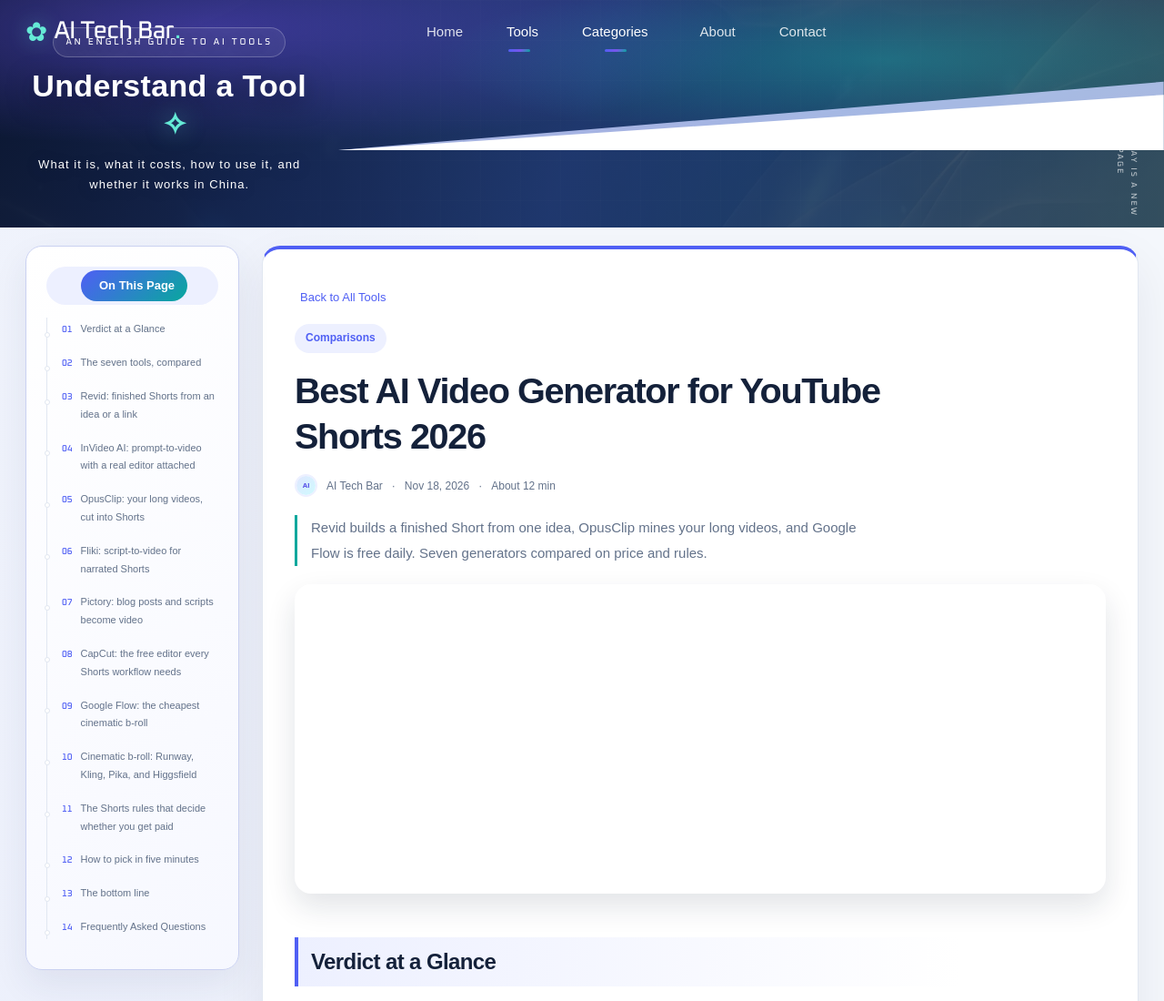
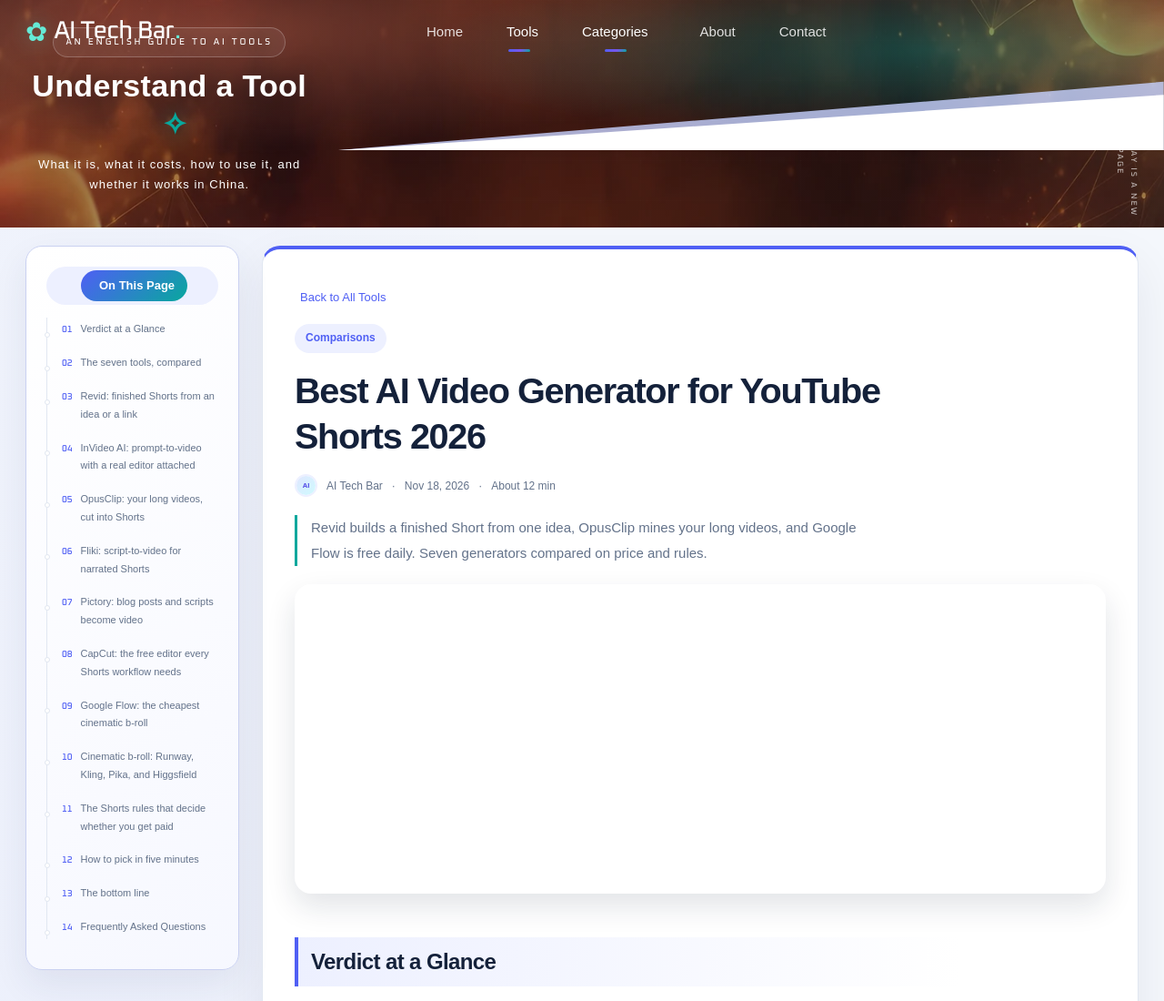
Before and after one commit to hsk203/ai-tools-guide-en, an Astro site: page /posts/best-ai-video-generator-for-youtube-shorts in a window 1280 px wide. Shown: the top 1100 px of the page at 91% size. Built offline with nearby package versions, Linux system fonts and the light colour scheme; Astro itself is replaced by a stand-in of ours; what @iconify/tailwind4 would draw is missing.

Commit message:
Refresh homepage hero visual settings

```diff
--- a/src/components/header/Welcome.astro
+++ b/src/components/header/Welcome.astro
@@ -14,7 +14,7 @@ const Heading = headingLevel === 1 ? "h1" : "h2";
 
 <section
   class:list={["welcome-section", { compact }]}
-  style={`background-image: url('${welcomeConfig.bgImage}')`}
+  style={`background-image: url('${welcomeConfig.bgImage}'); --hero-position: ${welcomeConfig.imagePosition}; --hero-overlay: ${welcomeConfig.overlayOpacity};`}
   aria-label={title || welcomeConfig.title}
 >
   <div class="hero-shade"></div>
@@ -44,9 +44,9 @@ const Heading = headingLevel === 1 ? "h1" : "h2";
 <style>
   .welcome-section {
     position: relative;
-    height: 390px;
+    height: 360px;
     background-size: cover;
-    background-position: center 47%;
+    background-position: var(--hero-position, center 47%);
     display: flex;
     align-items: center;
     justify-content: center;
@@ -59,9 +59,22 @@ const Heading = headingLevel === 1 ? "h1" : "h2";
     inset: 0;
     z-index: 0;
     background:
-      radial-gradient(ellipse at 76% 26%, #16d9c34a, transparent 36%),
-      radial-gradient(ellipse at 18% 12%, #7355ff6b, transparent 42%),
-      linear-gradient(108deg, #09152cf0 0%, #17285dd9 50%, #07283bd1 100%);
+      radial-gradient(
+        ellipse at 80% 22%,
+        color-mix(in srgb, var(--accent-2) 34%, transparent),
+        transparent 38%
+      ),
+      radial-gradient(
+        ellipse at 18% 14%,
+        color-mix(in srgb, var(--accent-warm) 36%, transparent),
+        transparent 42%
+      ),
+      linear-gradient(
+        108deg,
+        rgb(23 12 29 / var(--hero-overlay, 0.42)) 0%,
+        rgb(28 16 39 / calc(var(--hero-overlay, 0.42) * 0.72)) 52%,
+        rgb(9 25 33 / calc(var(--hero-overlay, 0.42) * 0.88)) 100%
+      );
   }
   .welcome-section::after {
     content: "";
@@ -69,7 +82,7 @@ const Heading = headingLevel === 1 ? "h1" : "h2";
     inset: 0;
     z-index: 1;
     pointer-events: none;
-    opacity: 0.2;
+    opacity: 0.14;
     background-image:
       linear-gradient(#ffffff12 1px, transparent 1px),
       linear-gradient(90deg, #ffffff12 1px, transparent 1px);
@@ -86,7 +99,7 @@ const Heading = headingLevel === 1 ? "h1" : "h2";
     position: relative;
     z-index: 3;
     padding: 25px 20px 55px;
-    text-shadow: 0 2px 18px #1f2c6150;
+    text-shadow: 0 2px 18px rgb(17 10 28 / 48%);
   }
   .hero-eyebrow {
     display: inline-flex;
@@ -108,15 +121,15 @@ const Heading = headingLevel === 1 ? "h1" : "h2";
     letter-spacing: 0.01em;
     font-weight: 700;
     line-height: 1.28;
-    text-shadow: 0 6px 28px #07162b9c;
+    text-shadow: 0 6px 28px rgb(17 10 28 / 64%);
   }
   .hero-sparkle {
     display: inline-block;
     font-size: 33px;
     margin-left: 12px;
     vertical-align: top;
-    color: #65ead6;
-    text-shadow: 0 0 24px #65ead680;
+    color: var(--accent-2);
+    text-shadow: 0 0 24px color-mix(in srgb, var(--accent-2) 52%, transparent);
   }
   .hero-content p {
     font-size: 15px;
@@ -134,7 +147,7 @@ const Heading = headingLevel === 1 ? "h1" : "h2";
     font-size: 11px;
     letter-spacing: 0.05em;
     backdrop-filter: blur(12px);
-    box-shadow: 0 10px 30px #07162b36;
+    box-shadow: 0 10px 30px rgb(17 10 28 / 28%);
   }
   .hero-explore:hover {
     background: #ffffff2e;
@@ -179,8 +192,8 @@ const Heading = headingLevel === 1 ? "h1" : "h2";
   }
   @media (max-width: 760px) {
     .welcome-section {
-      height: 340px;
-      background-position: 40% center;
+      height: 320px;
+      background-position: 58% center;
     }
     .hero-content {
       padding-top: 50px;
--- a/src/config.ts
+++ b/src/config.ts
@@ -73,6 +73,8 @@ export const welcomeConfig = {
   title: t("hero.title"),
   subTitle: t("hero.subtitle"),
   bgImage: settings.hero.image,
+  imagePosition: settings.hero.imagePosition ?? "center 47%",
+  overlayOpacity: settings.hero.overlayOpacity ?? 0.42,
 };
 
 export const personalInfo = {
--- a/src/site.config.json
+++ b/src/site.config.json
@@ -11,7 +11,9 @@
   }
  },
  "hero": {
-  "image": "/images/hero-en.webp"
+  "image": "/images/hero.webp",
+  "imagePosition": "center 52%",
+  "overlayOpacity": 0.42
  },
  "alternateSite": {
   "zh-CN": "https://aitech8.com",
```
